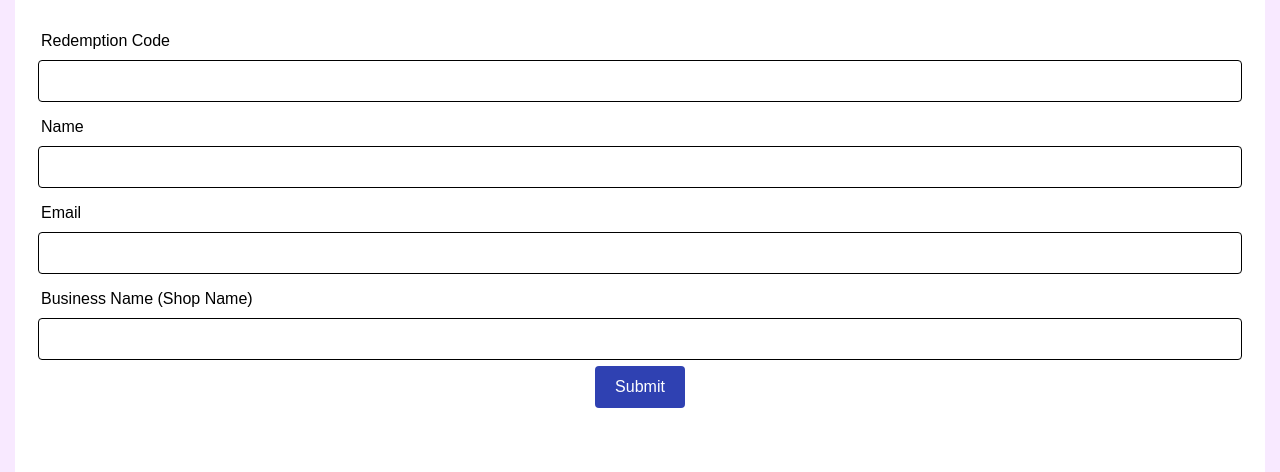
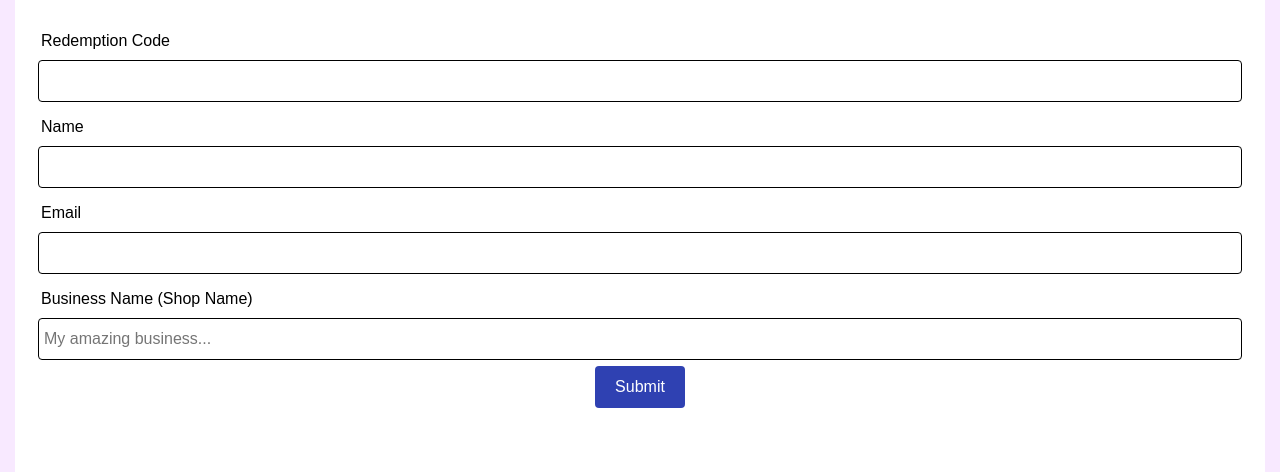
Before and after one commit to Subscribie/appsumo, a Flask app: page / in a window 1280 px wide. Shown: the part 228-700 px from the top of the page. Run offline with Flask 2, Linux system fonts and the light colour scheme.

Commit message:
added placeholder to shop_name input

```diff
--- a/templates/index.html
+++ b/templates/index.html
@@ -138,7 +138,7 @@
 
                   </label>
 
-                  <input id="id_s32fso" name="shop_name" required type="text" style="box-sizing: border-box; flex-grow: 1; font-family: inherit; font-size: inherit; color: rgb(255, 255, 255); background-color: transparent; border-top-width: 1px; border-top-style: solid; border-top-color: rgb(0, 0, 0); border-right-width: 1px; border-right-style: solid; border-right-color: rgb(0, 0, 0); border-bottom-width: 1px; border-bottom-style: solid; border-bottom-color: rgb(0, 0, 0); border-left-width: 1px; border-left-style: solid; border-left-color: rgb(0, 0, 0); padding-top: 5px; padding-right: 5px; padding-bottom: 5px; padding-left: 5px; border-top-left-radius: 4px; border-top-right-radius: 4px; border-bottom-right-radius: 4px; border-bottom-left-radius: 4px; min-height: 42px; width: 100%; color:black;">
+                  <input id="id_s32fso" name="shop_name" required type="text" style="box-sizing: border-box; flex-grow: 1; font-family: inherit; font-size: inherit; color: rgb(255, 255, 255); background-color: transparent; border-top-width: 1px; border-top-style: solid; border-top-color: rgb(0, 0, 0); border-right-width: 1px; border-right-style: solid; border-right-color: rgb(0, 0, 0); border-bottom-width: 1px; border-bottom-style: solid; border-bottom-color: rgb(0, 0, 0); border-left-width: 1px; border-left-style: solid; border-left-color: rgb(0, 0, 0); padding-top: 5px; padding-right: 5px; padding-bottom: 5px; padding-left: 5px; border-top-left-radius: 4px; border-top-right-radius: 4px; border-bottom-right-radius: 4px; border-bottom-left-radius: 4px; min-height: 42px; width: 100%; color:black;" placeholder="My amazing business...">
 
                 </div>
 
```
